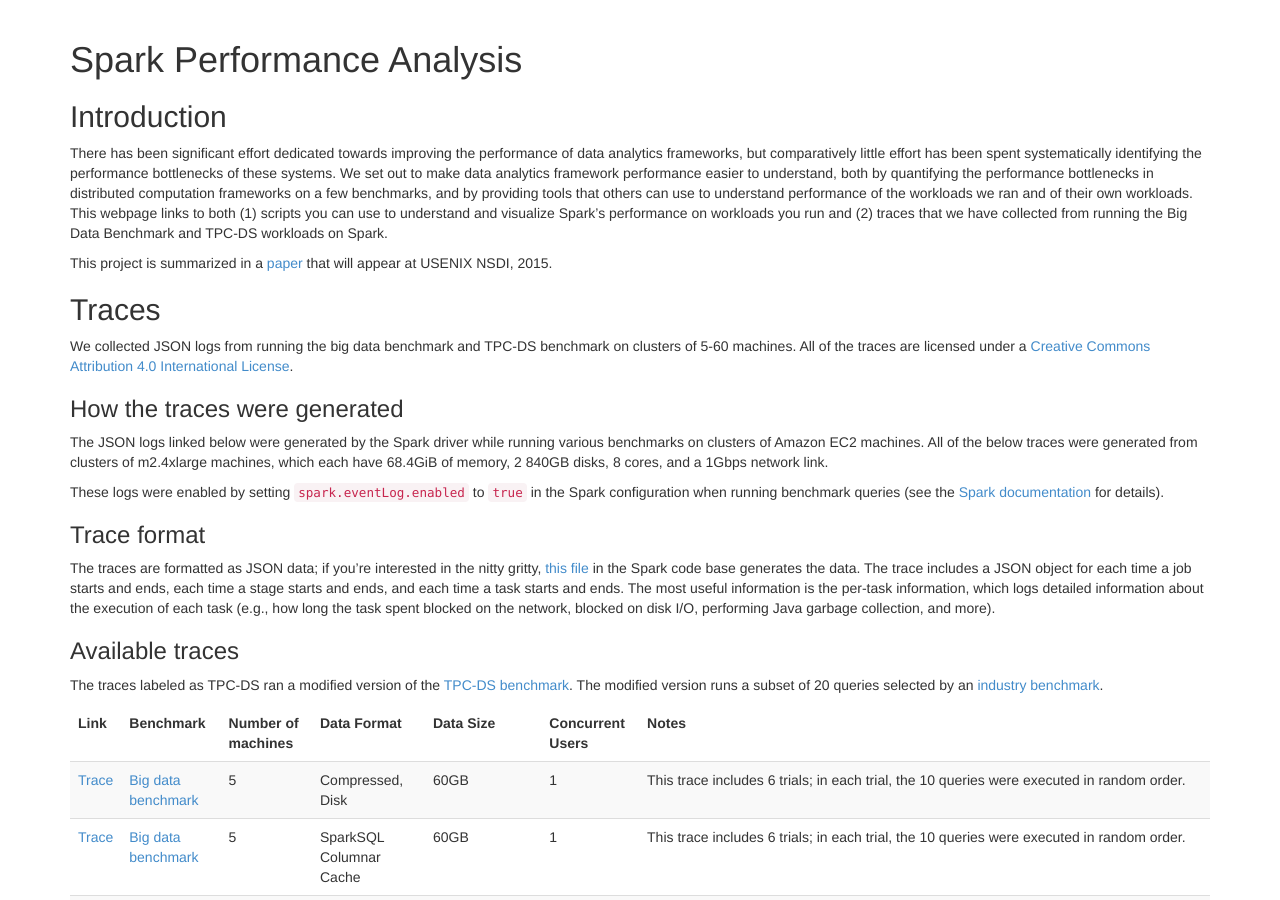
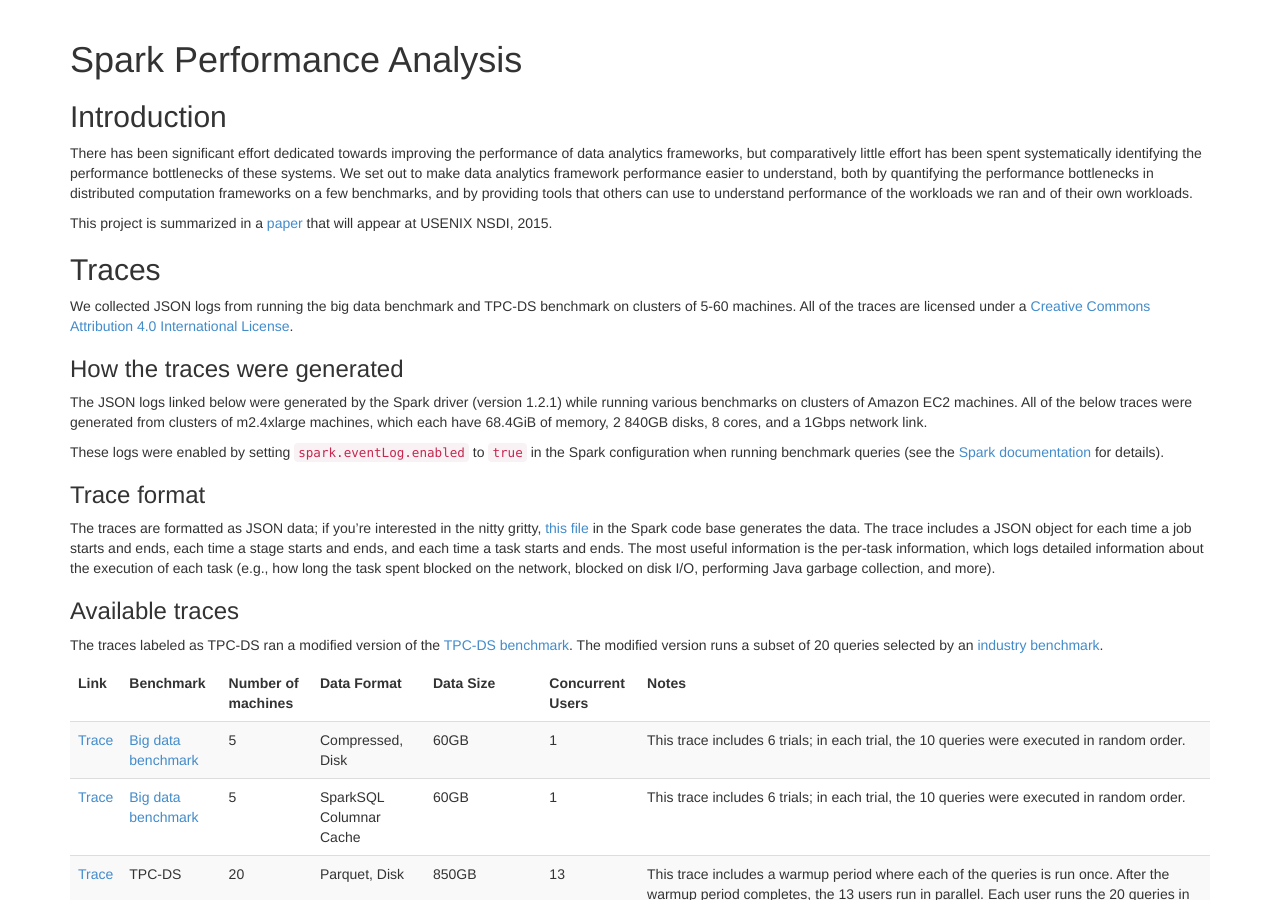
Before and after one commit to kayousterhout/trace-analysis, a Jekyll site: the page built from index.md, in a window 1280 px wide and 900 px high. Built offline with Jekyll 4.4.1, drawn with Linux system fonts in a browser that asks for light colours.

Commit message:
Small updates to index page

```diff
--- a/index.md
+++ b/index.md
@@ -6,7 +6,7 @@
 
 ## Introduction
 
-There has been significant effort dedicated towards improving the performance of data analytics frameworks, but comparatively little effort has been spent systematically identifying the performance bottlenecks of these systems.  We set out to make data analytics framework performance easier to understand, both by quantifying the performance bottlenecks in distributed computation frameworks on a few benchmarks, and by providing tools that others can use to understand performance of the workloads we ran and of their own workloads.  This webpage links to both (1) scripts you can use to understand and visualize Spark's performance on workloads you run and (2) traces that we have collected from running the Big Data Benchmark and TPC-DS workloads on Spark.
+There has been significant effort dedicated towards improving the performance of data analytics frameworks, but comparatively little effort has been spent systematically identifying the performance bottlenecks of these systems.  We set out to make data analytics framework performance easier to understand, both by quantifying the performance bottlenecks in distributed computation frameworks on a few benchmarks, and by providing tools that others can use to understand performance of the workloads we ran and of their own workloads.
 
 This project is summarized in a [paper](http://www.eecs.berkeley.edu/~keo/publications/nsdi15-final147.pdf) that will appear at USENIX NSDI, 2015.
 
@@ -18,7 +18,7 @@
 
 ### How the traces were generated
 
-The JSON logs linked below were generated by the Spark driver while running various benchmarks
+The JSON logs linked below were generated by the Spark driver (version 1.2.1) while running various benchmarks
 on clusters of Amazon EC2 machines.  All of the below traces were generated from clusters of
 m2.4xlarge machines, which each have 68.4GiB of memory, 2 840GB disks, 8 cores, and a 1Gbps network
 link.
```
